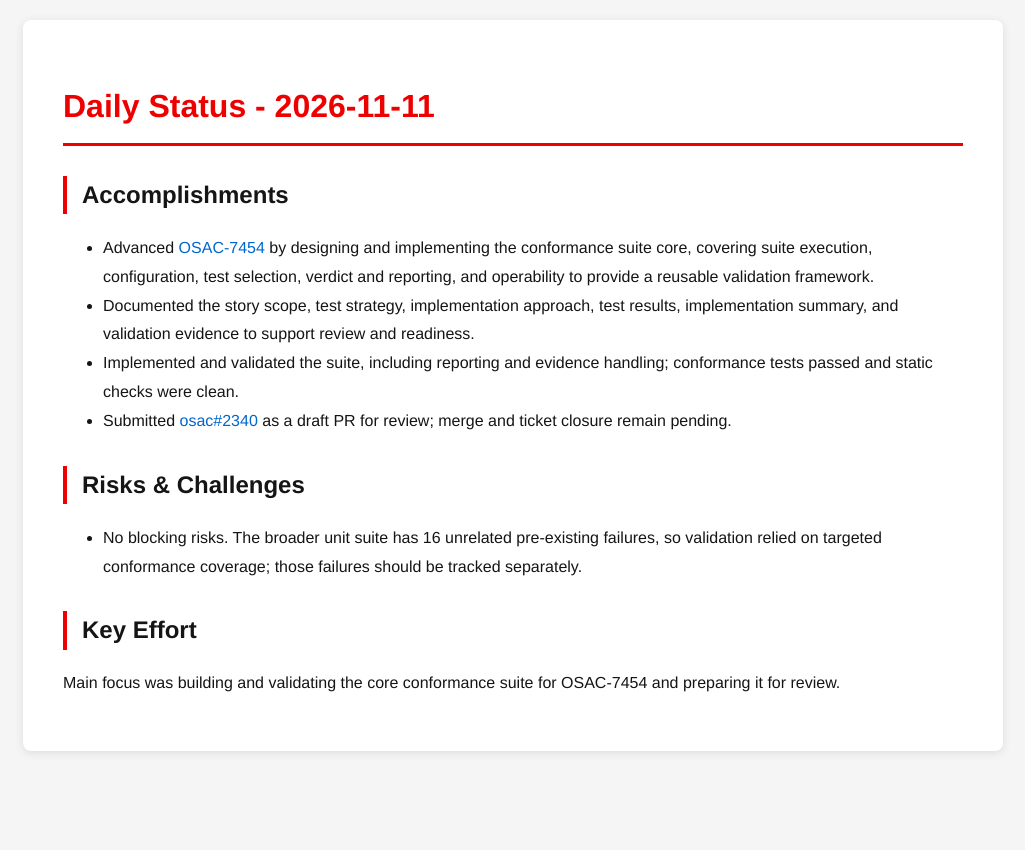
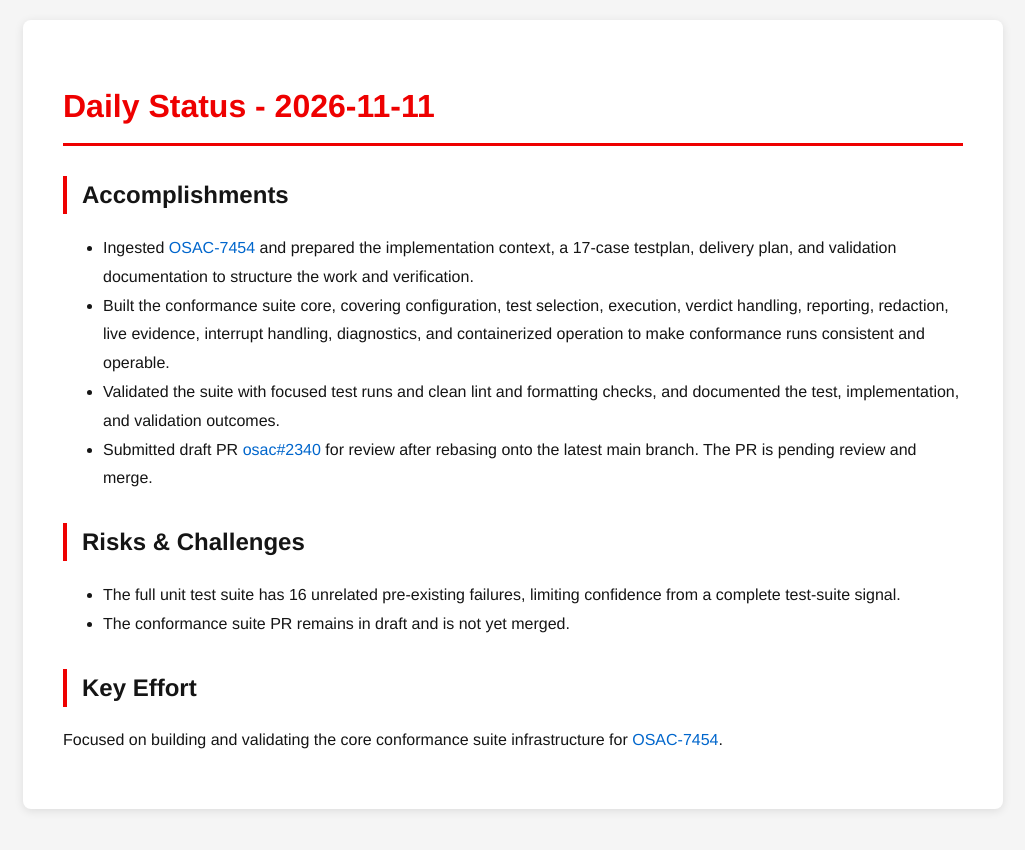
Before and after one commit to tzvatot/daily-status, a Jekyll site: the page built from 2026-11-11.md, in a window 1280 px wide. Shown: the top 850 px of the page, without its empty margins (127-1152 px from the left). Built offline with Jekyll 4.4.1, drawn with Linux system fonts in a browser that asks for light colours.

Commit message:
Daily status update - 2026-11-11

```diff
--- a/2026-11-11.md
+++ b/2026-11-11.md
@@ -7,13 +7,14 @@ date: 2026-11-11
 # Daily Status - 2026-11-11
 
 ## Accomplishments
-- Advanced [OSAC-7454](https://redhat.atlassian.net/browse/OSAC-7454) by designing and implementing the conformance suite core, covering suite execution, configuration, test selection, verdict and reporting, and operability to provide a reusable validation framework.
-- Documented the story scope, test strategy, implementation approach, test results, implementation summary, and validation evidence to support review and readiness.
-- Implemented and validated the suite, including reporting and evidence handling; conformance tests passed and static checks were clean.
-- Submitted [osac#2340](https://github.com/osac-project/osac/pull/2340) as a draft PR for review; merge and ticket closure remain pending.
+- Ingested [OSAC-7454](https://redhat.atlassian.net/browse/OSAC-7454) and prepared the implementation context, a 17-case testplan, delivery plan, and validation documentation to structure the work and verification.
+- Built the conformance suite core, covering configuration, test selection, execution, verdict handling, reporting, redaction, live evidence, interrupt handling, diagnostics, and containerized operation to make conformance runs consistent and operable.
+- Validated the suite with focused test runs and clean lint and formatting checks, and documented the test, implementation, and validation outcomes.
+- Submitted draft PR [osac#2340](https://github.com/osac-project/osac/pull/2340) for review after rebasing onto the latest main branch. The PR is pending review and merge.
 
 ## Risks & Challenges
-- No blocking risks. The broader unit suite has 16 unrelated pre-existing failures, so validation relied on targeted conformance coverage; those failures should be tracked separately.
+- The full unit test suite has 16 unrelated pre-existing failures, limiting confidence from a complete test-suite signal.
+- The conformance suite PR remains in draft and is not yet merged.
 
 ## Key Effort
-Main focus was building and validating the core conformance suite for OSAC-7454 and preparing it for review.
+Focused on building and validating the core conformance suite infrastructure for [OSAC-7454](https://redhat.atlassian.net/browse/OSAC-7454).
```
